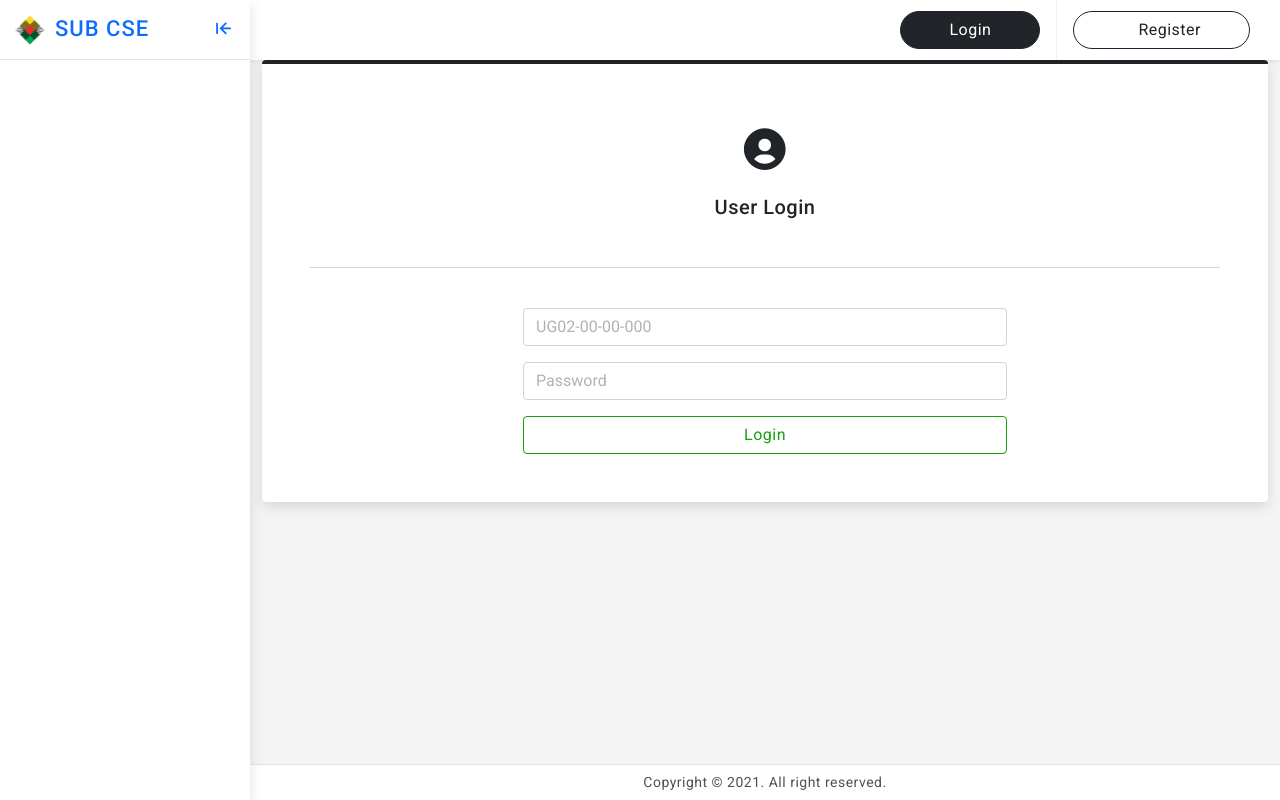
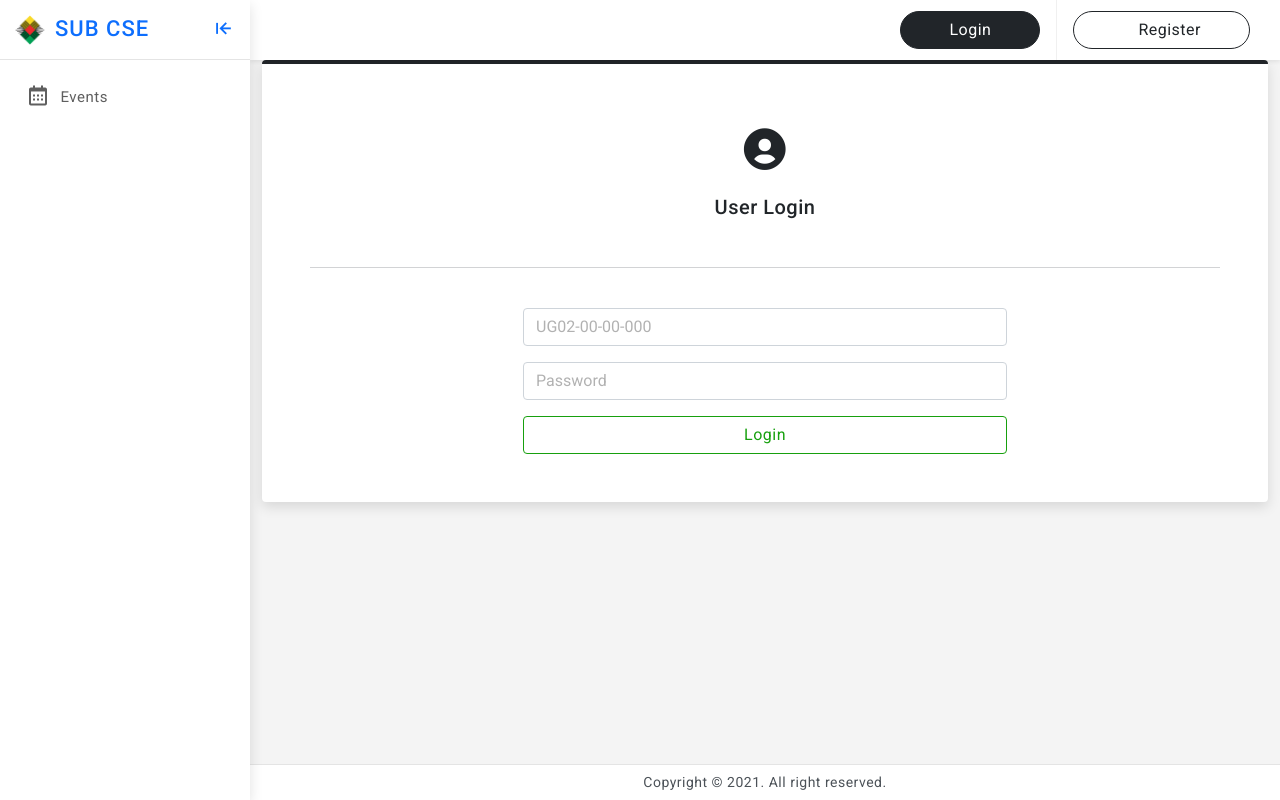
Before and after one commit to tnmy2426/final-project-sub, a Django app: page /accounts/login/ in a window 1280 px wide. Run offline with Django 3.2, Linux system fonts and the light colour scheme; some libraries are stand-ins or nearby versions.

Commit message:
Bug fixed.

```diff
--- a/templates/navbar.html
+++ b/templates/navbar.html
@@ -54,6 +54,13 @@
          <a href="{% url 'App_Volunteer:volunteer_profile' %}">
             <div class="parent-icon"><i class="bx bx-user-circle"></i></div>
             <div class="menu-title">User Profile</div>
+         </a>
+      </li>
+      {% else %}
+      <li>
+         <a href="{% url 'App_Event:event_list' %}">
+            <div class="parent-icon"><i class="bx bx-calendar"></i></div>
+            <div class="menu-title">Events</div>
          </a>
       </li>
       {% endif %}
```
